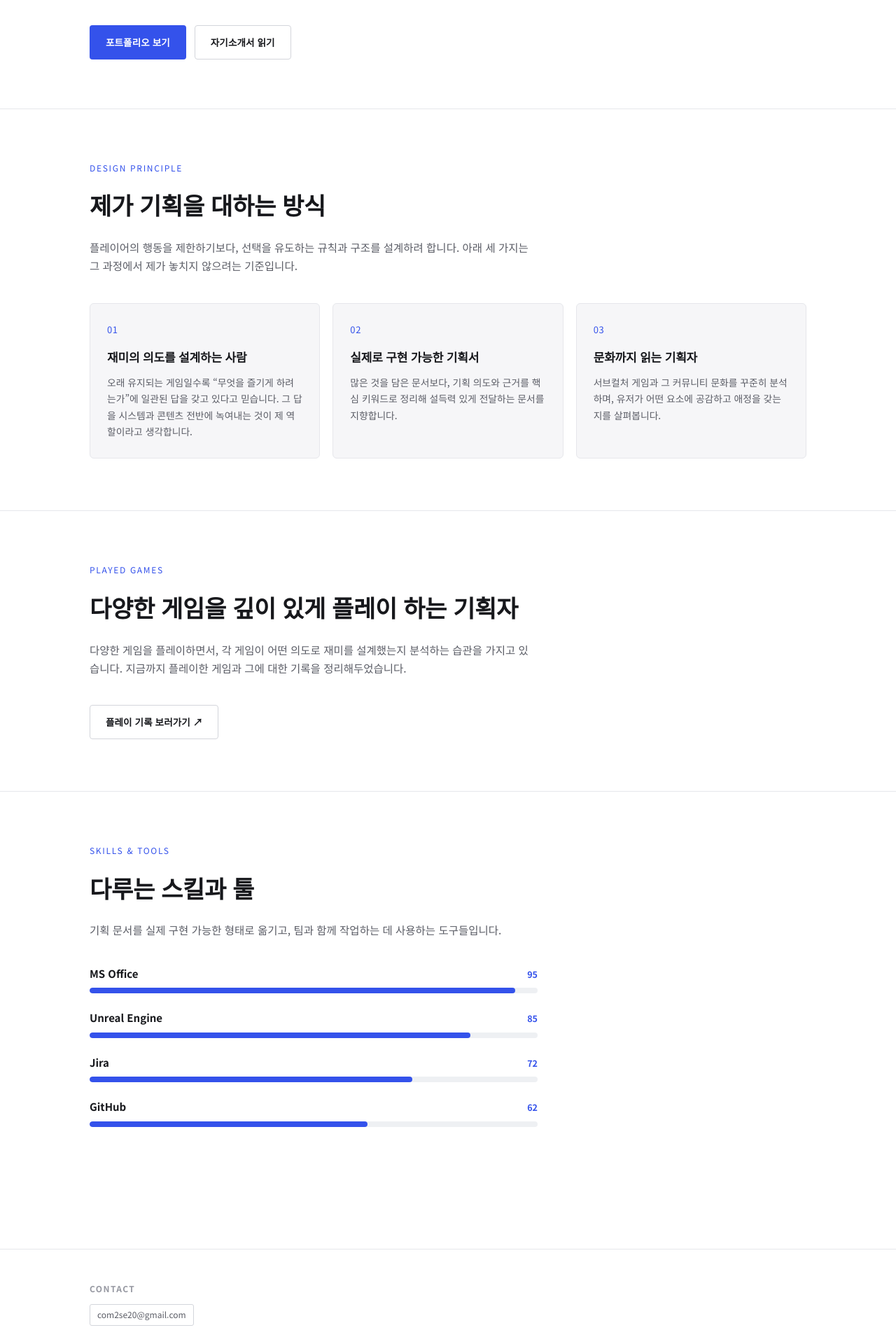
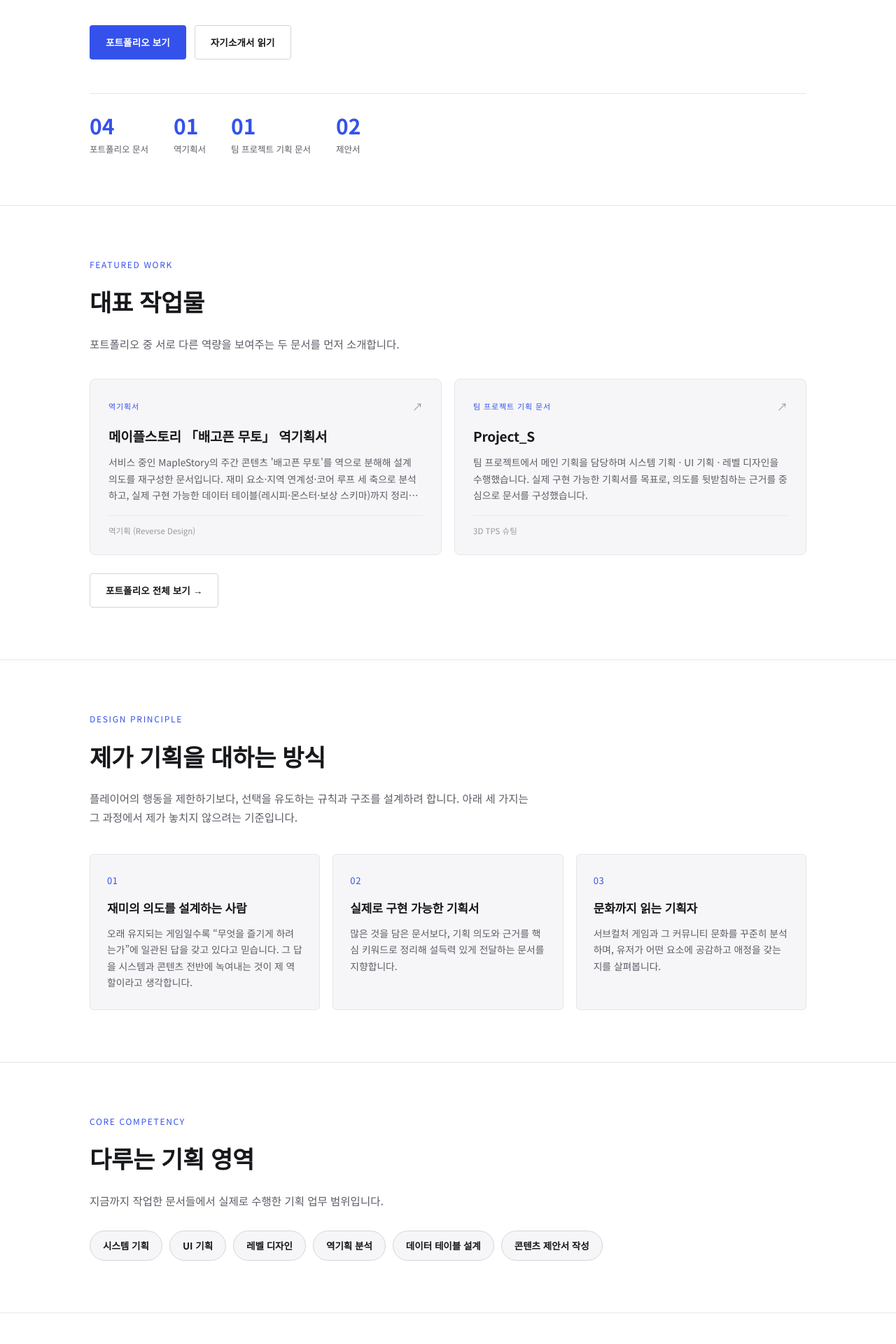
Before and after one commit to Mobringg/Mobring_PR_Page, a Next.js app: page / in a window 1280 px wide. Shown: the part 460-2380 px from the top of the page at 70% size. Built offline with nearby package versions, Linux system fonts and the light colour scheme.

Commit message:
Add files via upload

```diff
--- a/pages/index.js
+++ b/pages/index.js
@@ -1,8 +1,22 @@
 import Link from "next/link";
 import SkillBar from "@/components/SkillBar";
-import { SITE, STRENGTHS, SKILLS, PLAYED_GAMES } from "@/lib/data";
+import {
+  SITE,
+  STRENGTHS,
+  SKILLS,
+  PLAYED_GAMES,
+  PROJECTS,
+  FEATURED_PROJECT_IDS,
+  CORE_COMPETENCIES,
+  CATEGORY_STATS,
+  TOTAL_PROJECT_COUNT,
+} from "@/lib/data";
 
 export default function Home() {
+  const featured = FEATURED_PROJECT_IDS.map((id) =>
+    PROJECTS.find((p) => p.id === id)
+  ).filter(Boolean);
+
   return (
     <>
       <section className="hero">
@@ -25,6 +39,51 @@ export default function Home() {
               자기소개서 읽기
             </Link>
           </div>
+
+          <div className="stat-row">
+            <div className="stat-item">
+              <div className="stat-num">{String(TOTAL_PROJECT_COUNT).padStart(2, "0")}</div>
+              <div className="stat-label">포트폴리오 문서</div>
+            </div>
+            {CATEGORY_STATS.map((c) => (
+              <div className="stat-item" key={c.category}>
+                <div className="stat-num">{String(c.count).padStart(2, "0")}</div>
+                <div className="stat-label">{c.category}</div>
+              </div>
+            ))}
+          </div>
+        </div>
+      </section>
+
+      <section className="section">
+        <div className="shell">
+          <p className="section-label">Featured Work</p>
+          <h2 className="section-title">대표 작업물</h2>
+          <p className="section-desc">
+            포트폴리오 중 서로 다른 역량을 보여주는 두 문서를 먼저 소개합니다.
+          </p>
+          <div className="featured-grid">
+            {featured.map((p) => (
+              <a
+                href={p.link}
+                target="_blank"
+                rel="noopener noreferrer"
+                className="featured-card"
+                key={p.id}
+              >
+                <div className="featured-card-head">
+                  <span className="featured-category">{p.category}</span>
+                  <span className="featured-arrow">↗</span>
+                </div>
+                <h3 className="featured-title">{p.title}</h3>
+                <p className="featured-summary">{p.summary}</p>
+                <div className="featured-genre">{p.genre}</div>
+              </a>
+            ))}
+          </div>
+          <Link href="/portfolio" className="btn btn-ghost" style={{ marginTop: 26 }}>
+            포트폴리오 전체 보기 →
+          </Link>
         </div>
       </section>
 
@@ -43,6 +102,21 @@ export default function Home() {
                 <h3>{s.title}</h3>
                 <p>{s.desc}</p>
               </div>
+            ))}
+          </div>
+        </div>
+      </section>
+
+      <section className="section">
+        <div className="shell">
+          <p className="section-label">Core Competency</p>
+          <h2 className="section-title">다루는 기획 영역</h2>
+          <p className="section-desc">
+            지금까지 작업한 문서들에서 실제로 수행한 기획 업무 범위입니다.
+          </p>
+          <div className="competency-tags">
+            {CORE_COMPETENCIES.map((c) => (
+              <span className="competency-tag" key={c}>{c}</span>
             ))}
           </div>
         </div>
--- a/styles/globals.css
+++ b/styles/globals.css
@@ -642,6 +642,113 @@ button {
   font-weight: 700;
 }
 
+/* ============ Quick stats (hero) ============ */
+.stat-row {
+  display: flex;
+  flex-wrap: wrap;
+  gap: 36px;
+  margin-top: 48px;
+  padding-top: 30px;
+  border-top: 1px solid var(--line);
+}
+
+.stat-num {
+  font-family: var(--font-mono);
+  font-size: 30px;
+  font-weight: 700;
+  color: var(--gold);
+  line-height: 1;
+}
+
+.stat-label {
+  font-size: 12.5px;
+  color: var(--ink-soft);
+  margin-top: 8px;
+}
+
+/* ============ Featured work ============ */
+.featured-grid {
+  display: grid;
+  grid-template-columns: repeat(2, 1fr);
+  gap: 18px;
+  margin-top: 36px;
+}
+
+.featured-card {
+  display: block;
+  background: var(--navy-900);
+  border: 1px solid var(--line);
+  border-radius: 8px;
+  padding: 26px 26px 24px;
+  transition: border-color 0.15s ease, transform 0.15s ease;
+}
+
+.featured-card:hover {
+  border-color: var(--gold-line);
+  transform: translateY(-2px);
+}
+
+.featured-card-head {
+  display: flex;
+  justify-content: space-between;
+  align-items: center;
+  margin-bottom: 14px;
+}
+
+.featured-category {
+  font-family: var(--font-mono);
+  font-size: 11px;
+  letter-spacing: 0.08em;
+  text-transform: uppercase;
+  color: var(--gold);
+}
+
+.featured-arrow {
+  color: var(--ink-faint);
+  font-size: 15px;
+}
+
+.featured-title {
+  font-size: 19px;
+  margin-bottom: 10px;
+}
+
+.featured-summary {
+  font-size: 13.8px;
+  color: var(--ink-soft);
+  margin-bottom: 16px;
+  display: -webkit-box;
+  -webkit-line-clamp: 3;
+  -webkit-box-orient: vertical;
+  overflow: hidden;
+}
+
+.featured-genre {
+  font-family: var(--font-mono);
+  font-size: 11.5px;
+  color: var(--ink-faint);
+  border-top: 1px solid var(--line);
+  padding-top: 12px;
+}
+
+/* ============ Core competency tags ============ */
+.competency-tags {
+  display: flex;
+  flex-wrap: wrap;
+  gap: 10px;
+  margin-top: 30px;
+}
+
+.competency-tag {
+  font-size: 13.5px;
+  font-weight: 600;
+  color: var(--ink);
+  border: 1px solid var(--line-strong);
+  padding: 9px 18px;
+  border-radius: 999px;
+  background: var(--navy-900);
+}
+
 /* ============ Skill gauge ============ */
 .skill-list {
   margin-top: 36px;
@@ -688,6 +795,12 @@ button {
   .card-grid {
     grid-template-columns: 1fr;
   }
+  .featured-grid {
+    grid-template-columns: 1fr;
+  }
+  .stat-row {
+    gap: 24px;
+  }
   .project-meta-grid {
     grid-template-columns: 1fr;
   }
```
Also changed, not shown: public/files/muto-reverse-design.html (+94 -40 lines), lib/data.js.
